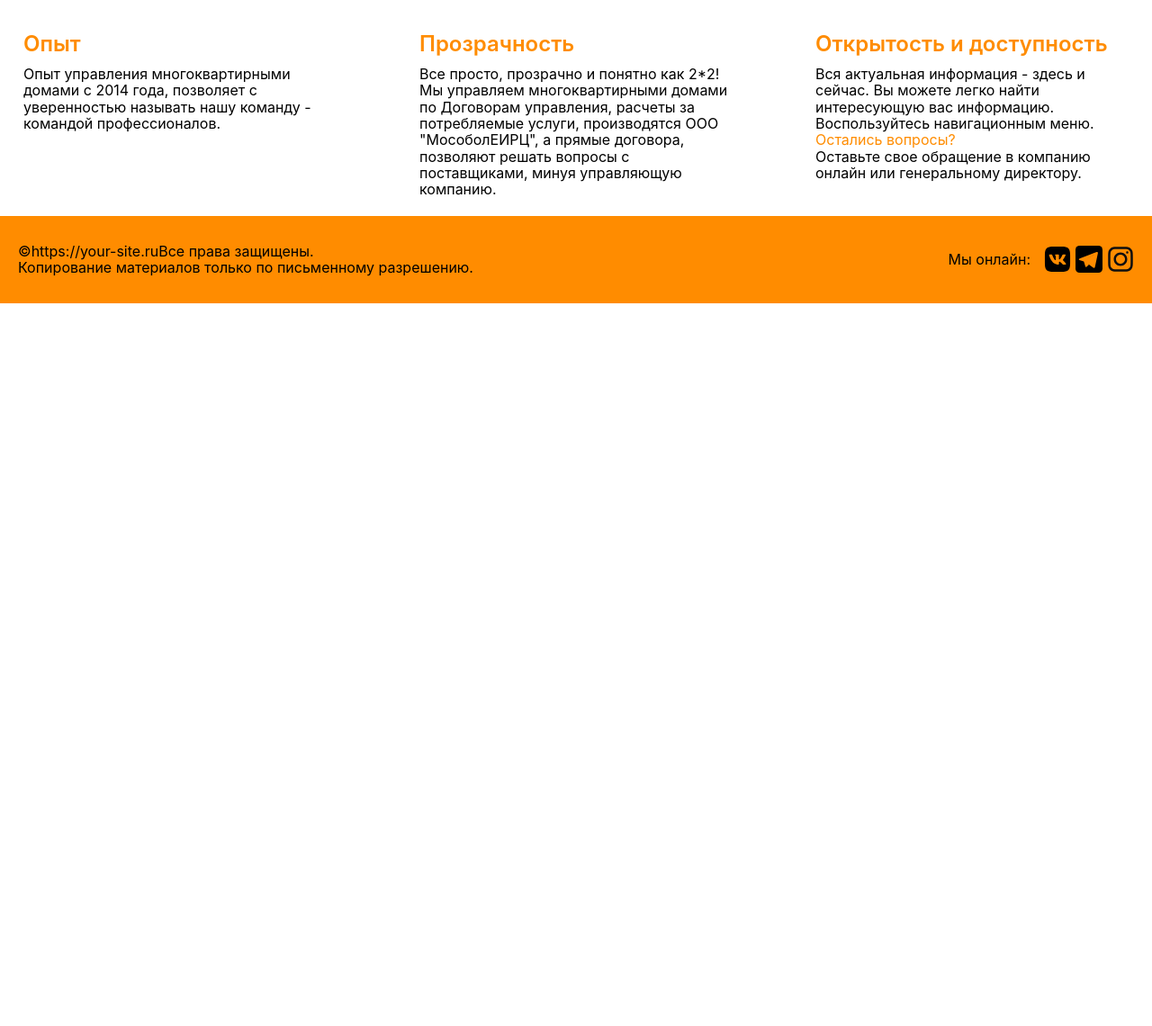
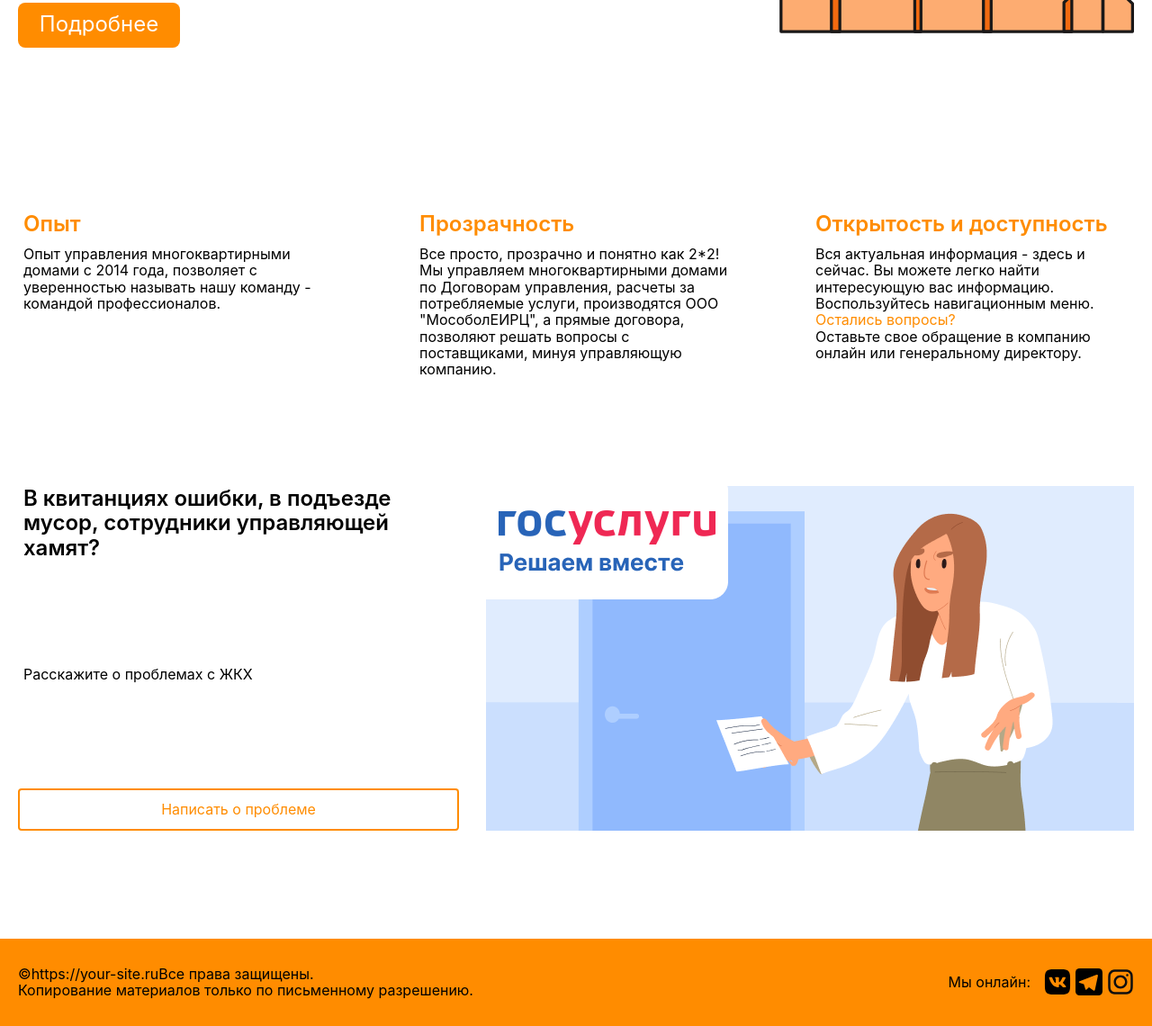
Before and after one commit to 1qqoo/communal-services, a React app: page / in a window 1280 px wide. Shown: the part 596-1736 px from the top of the page at 90% size. Before the commit the page ends 933 px from the top, so only its background shows below. Built offline with nearby package versions, Linux system fonts and the light colour scheme.

Commit message:
Problems block, and margin bloks fix

```diff
--- a/src/components/About/About.css
+++ b/src/components/About/About.css
@@ -1,5 +1,5 @@
 .about {
-  margin: 50px auto 0;
+  margin: 0 auto 120px;
   padding: 0 20px 0;
   box-sizing: border-box;
   max-width: 1280px;
--- a/src/components/Header/Header.css
+++ b/src/components/Header/Header.css
@@ -1,6 +1,6 @@
 .header {
   width: 100%;
-  margin: 0 auto;
+  margin: 0 auto 40px;
   background-color: #ff8c00;
 }
 
--- a/src/components/Intro/Intro.css
+++ b/src/components/Intro/Intro.css
@@ -1,5 +1,5 @@
 .intro {
-  padding-bottom: 20px;
+  margin-bottom: 120px;
 }
 
 .intro__container {
--- a/src/components/Intro/Intro.js
+++ b/src/components/Intro/Intro.js
@@ -10,14 +10,14 @@ const Intro = () => {
       <div className="intro__container">
         <ul className="intro__lists">
           <li className="intro__list">
-            <h1 className="intro__list-title">Опыт</h1>
+            <h2 className="intro__list-title">Опыт</h2>
             <p className="intro__list-paragraph">
               Опыт управления многоквартирными домами с 2014 года, позволяет с
               уверенностью называть нашу команду - командой профессионалов.
             </p>
           </li>
           <li className="intro__list">
-            <h1 className="intro__list-title">Прозрачность</h1>
+            <h2 className="intro__list-title">Прозрачность</h2>
             <p className="intro__list-paragraph">
               Все просто, прозрачно и понятно как 2*2! Мы управляем
               многоквартирными домами по Договорам управления, расчеты за
--- a/src/components/Main/Main.js
+++ b/src/components/Main/Main.js
@@ -3,6 +3,7 @@ import './Main.css';
 import Navigation from '../Navigation/Navigation';
 import About from '../About/About';
 import Intro from '../Intro/Intro';
+import Problems from '../Problems/Problems';
 
 const Main = () => {
   return (
@@ -10,6 +11,7 @@ const Main = () => {
       <Navigation />
       <About />
       <Intro />
+      <Problems />
     </main>
   );
 };
--- a/src/components/Navigation/Navigation.css
+++ b/src/components/Navigation/Navigation.css
@@ -1,5 +1,5 @@
 .navigation {
-  margin: 30px auto 50px;
+  margin: 0 auto 120px;
   padding: 0 20px 0;
   max-width: 1280px;
   box-sizing: border-box;
--- /dev/null
+++ b/src/components/Problems/Problems.css
@@ -0,0 +1,55 @@
+.problems {
+  margin: 0 0 120px;
+}
+
+.problems__container {
+  box-sizing: border-box;
+  max-width: 1280px;
+  width: 100%;
+  margin: 0 auto;
+  padding: 0 20px;
+  display: flex;
+  justify-content: space-between;
+  gap: 30px;
+}
+
+.problems__text {
+  display: flex;
+  flex-direction: column;
+  justify-content: space-between;
+}
+
+.problems__text-title {
+  padding: 0 6px;
+  margin: 0 0 20px;
+  font-size: 24px;
+  font-weight: 600;
+}
+
+.problems__text-paragraph {
+  padding: 0 6px;
+  margin: 0 0 20px;
+  font-size: 16px;
+  font-weight: 400;
+}
+
+.problems__button {
+  padding: 12px;
+  border: 2px solid #ff8c00;
+  border-radius: 4px;
+  font: inherit;
+  color: inherit;
+  background-color: transparent;
+  cursor: pointer;
+  font-size: 16px;
+  font-weight: 400;
+  color: #ff8c00;
+}
+
+.problems__button:hover {
+  background-color: rgba(255, 140, 0, 0.1);
+}
+
+.problems__image {
+  background-size: cover;
+}
--- /dev/null
+++ b/src/components/Problems/Problems.js
@@ -0,0 +1,31 @@
+import React from 'react';
+import './Problems.css';
+import banner from '../../images/banner1.png';
+
+const Problems = () => {
+  return (
+    <section
+      id="Problems"
+      className="problems"
+    >
+      <div className="problems__container">
+        <div className="problems__text">
+          <h2 className="problems__text-title">
+            В квитанциях ошибки, в подъезде мусор, сотрудники управляющей хамят?
+          </h2>
+          <p className="problems__text-paragraph">
+            Расскажите о проблемах с ЖКХ
+          </p>
+          <button className="problems__button">Написать о проблеме</button>
+        </div>
+        <img
+          className="problems__image"
+          src={banner}
+          alt="Инстаграм"
+        />
+      </div>
+    </section>
+  );
+};
+
+export default Problems;
```
